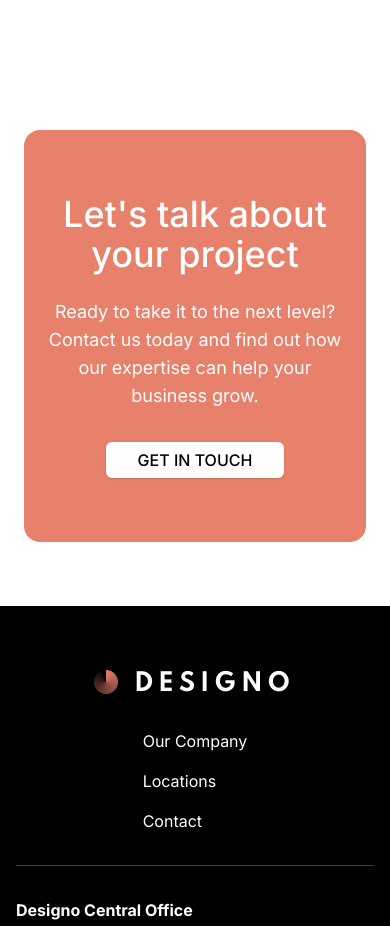
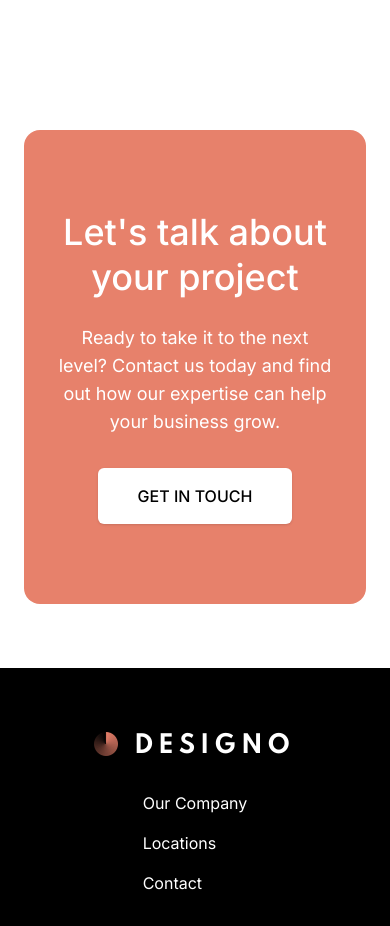
Before and after one commit to RutamBhagat/designo, a Next.js app: page /locations in a window 390 px wide. Shown: the part 2340-3266 px from the top of the page. Built offline with nearby package versions, Linux system fonts and the light colour scheme.

Commit message:
feat(ui): Update CTA section layout and styling; enhance responsiveness and text alignment

```diff
--- a/src/app/locations/page.tsx
+++ b/src/app/locations/page.tsx
@@ -72,17 +72,19 @@ function LocationCard({
 function CTASection() {
   return (
     <section className="px-6 py-16">
-      <div className="relative overflow-hidden rounded-2xl bg-[#E7816B] px-6 py-16 text-center text-white md:px-12">
-        <div className="mx-auto max-w-2xl">
-          <h2 className="mb-6 text-4xl font-medium">
-            Let&apos;s talk about your project
-          </h2>
-          <p className="mb-8 text-lg">
-            Ready to take it to the next level? Contact us today and find out
-            how our expertise can help your business grow.
-          </p>
-          <Link href="/contact">
-            <Button className="bg-white px-8 py-4 text-base font-medium uppercase text-black hover:bg-white/90">
+      <div className="relative overflow-hidden rounded-2xl bg-[#E7816B] px-8 py-20 text-center text-white md:px-16 md:text-left">
+        <div className="mx-auto md:flex md:items-center md:justify-between md:gap-8">
+          <div className="md:max-w-xl">
+            <h2 className="mb-6 text-4xl font-medium leading-tight">
+              Let&apos;s talk about your project
+            </h2>
+            <p className="mb-8 text-lg md:mb-0 md:text-xl">
+              Ready to take it to the next level? Contact us today and find out
+              how our expertise can help your business grow.
+            </p>
+          </div>
+          <Link href="/contact" className="inline-block">
+            <Button className="h-14 bg-white px-10 text-base font-medium uppercase text-black transition-colors hover:bg-white/90">
               Get in touch
             </Button>
           </Link>
```
